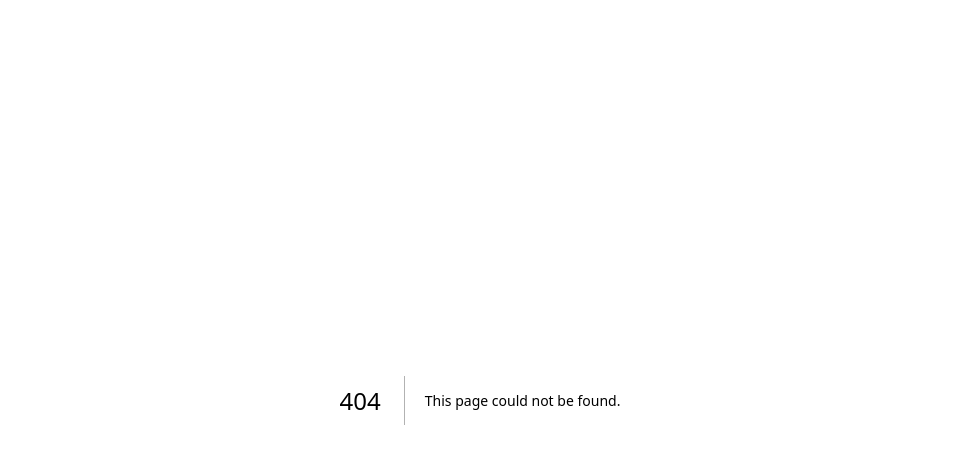
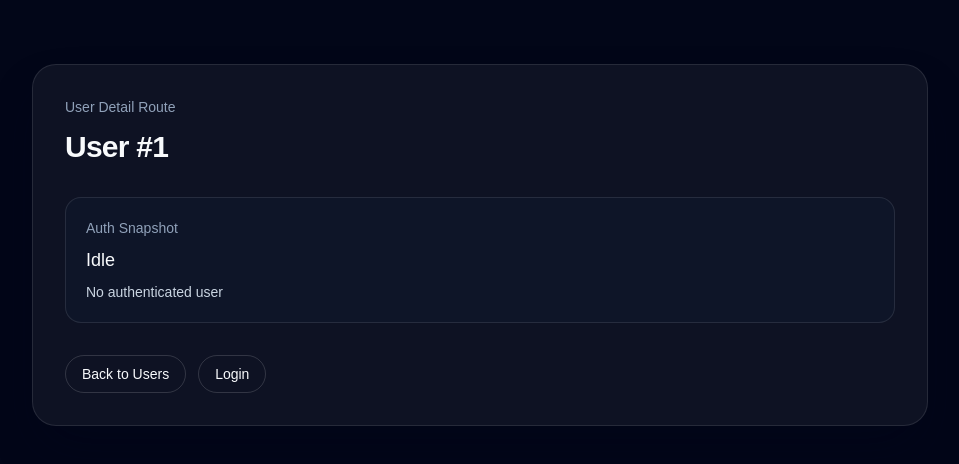
Before and after one commit to enes9103/kartaca-technical-assessment, a Next.js app: page /users/1 in a window 1280 px wide. Before the commit this address had no page. Shown: the top 464 px of the page, without its empty margins (160-1119 px from the left). Built offline with nearby package versions, Linux system fonts and the light colour scheme.

Commit message:
feat: add users detail page and functionality tested with mock datas

```diff
--- /dev/null
+++ b/app/users/[id]/page.tsx
@@ -0,0 +1,49 @@
+"use client";
+
+import Link from "next/link";
+import { useParams } from "next/navigation";
+
+import { useAppSelector } from "@/lib/store/hooks";
+
+export default function UserDetailPage() {
+  const params = useParams<{ id: string }>();
+  const authState = useAppSelector((state) => state.auth);
+
+  return (
+    <main className="min-h-screen bg-slate-950 px-6 py-16 text-slate-50">
+      <div className="mx-auto max-w-4xl rounded-3xl border border-white/10 bg-white/5 p-8 shadow-2xl shadow-slate-950/40">
+        <p className="text-sm text-slate-400">User Detail Route</p>
+        <h1 className="mt-3 text-3xl font-semibold tracking-tight">
+          User #{params.id}
+        </h1>
+
+        <div className="mt-8 rounded-2xl border border-white/10 bg-slate-900/70 p-5">
+          <p className="text-sm text-slate-400">Auth Snapshot</p>
+          <p className="mt-2 text-lg font-medium capitalize">
+            {authState.status}
+          </p>
+          <p className="mt-2 text-sm text-slate-300">
+            {authState.isAuthenticated
+              ? `Authenticated as ${authState.username}`
+              : "No authenticated user"}
+          </p>
+        </div>
+
+        <div className="mt-8 flex gap-3">
+          <Link
+            href="/users"
+            className="rounded-full border border-white/15 px-4 py-2 text-sm transition hover:bg-white/5"
+          >
+            Back to Users
+          </Link>
+          <Link
+            href="/login"
+            className="rounded-full border border-white/15 px-4 py-2 text-sm transition hover:bg-white/5"
+          >
+            Login
+          </Link>
+        </div>
+      </div>
+    </main>
+  );
+}
--- a/app/users/page.tsx
+++ b/app/users/page.tsx
@@ -48,6 +48,22 @@ export default function UsersPage() {
               : "User not authenticated yet"}
           </p>
         </div>
+
+        <div className="mt-8 grid gap-4 md:grid-cols-3">
+          {[1, 2, 3].map((userId) => (
+            <Link
+              key={userId}
+              href={`/users/${userId}`}
+              className="rounded-3xl border border-white/10 bg-slate-900/70 p-5 transition hover:border-cyan-400/40 hover:bg-slate-900"
+            >
+              <p className="text-sm text-slate-400">Mock User #{userId}</p>
+              <h2 className="mt-2 text-xl font-medium">Detail Page Link</h2>
+              <p className="mt-2 text-sm leading-6 text-slate-300">
+                Real implementation will fetch later and display user details here.
+              </p>
+            </Link>
+          ))}
+        </div>
       </div>
     </main>
   );
```
